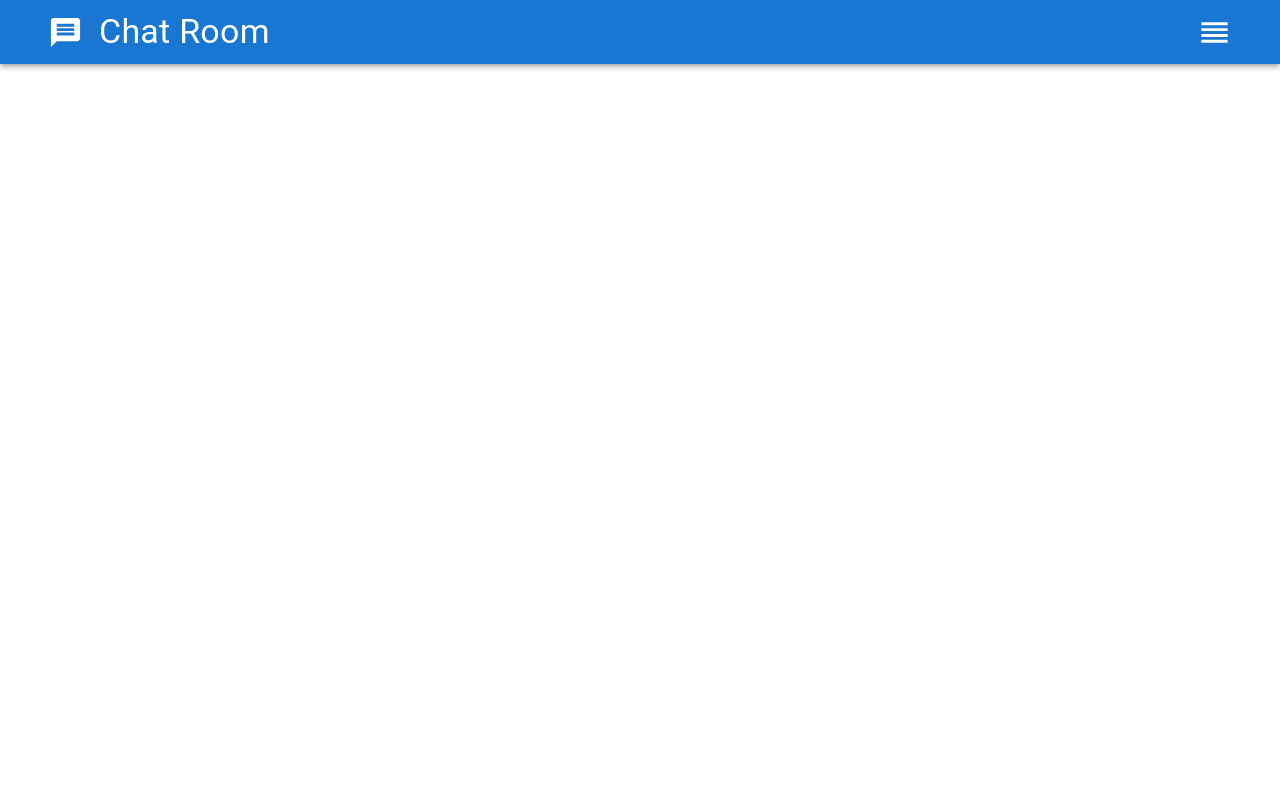
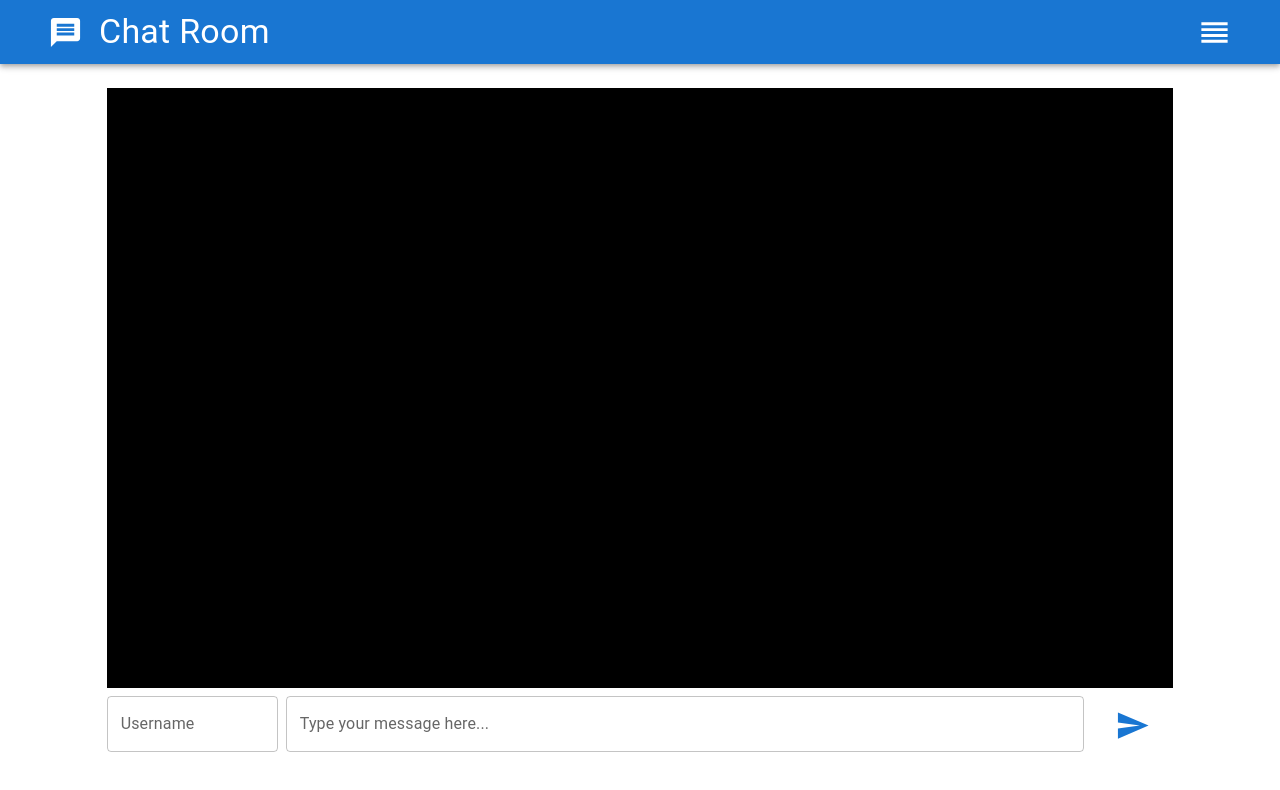
Before and after one commit to Hungerarray/signalR-omagol, a React (Vite) app in the folder Frontend/: page / in a window 1280 px wide. Shown: the top 790 px of the page. Built offline with nearby package versions, Linux system fonts and the light colour scheme.

Commit message:
Add theming

```diff
--- /dev/null
+++ b/Frontend/src/Interface/Themes.ts
@@ -0,0 +1,22 @@
+import { createTheme } from "@mui/material";
+import { blue, deepPurple } from "@mui/material/colors";
+
+export const OmaTheme = createTheme({
+  palette: {
+    primary: {
+      light: deepPurple[300],
+      main: deepPurple[700],
+      dark: deepPurple[900]
+    }
+  }
+});
+
+export const PubTheme = createTheme({
+  palette: {
+    primary: {
+      light: blue[300],
+      main: blue[700],
+      dark: blue[900]
+    }
+  }
+});
--- a/Frontend/src/components/navbar.tsx
+++ b/Frontend/src/components/navbar.tsx
@@ -49,7 +49,7 @@ export const NavBar : React.FC<Props> = ({pageType}) => {
             variant="h4"
             noWrap
             component="div"
-            sx={{ mr: 2, display: { xs: "none", md: "flex" }, flex: 1 }}
+            sx={{ mr: 2, display: { md: "flex" }, flex: 1 }}
           >
             {pageType}
           </Typography>
--- a/Frontend/src/screens/ChatRoom.tsx
+++ b/Frontend/src/screens/ChatRoom.tsx
@@ -1,11 +1,62 @@
-import { NavBar } from "../components/navbar"
-import { Pages } from "../Interface/PageEnums"
+import {
+  Box,
+  Grid,
+  IconButton,
+  TextField,
+  ThemeProvider,
+} from "@mui/material";
+import { NavBar } from "../components/navbar";
+import { Pages } from "../Interface/PageEnums";
+import SendIcon from "@mui/icons-material/Send";
+import { PubTheme } from "../Interface/Themes";
 
 export const ChatRoom = () => {
-
   return (
     <>
-      <NavBar pageType={Pages.ChatRoom}/>
+      <ThemeProvider theme={PubTheme}>
+        <NavBar pageType={Pages.ChatRoom} />
+        <Grid container>
+          <Grid item xs={0} md={1}></Grid>
+          <Grid item container xs={12} md={10} spacing={1}>
+            <Grid item xs={12}>
+              <Box
+                sx={{
+                  backgroundColor: "#000",
+                  height: "75vh",
+                  flex: 1,
+                  mt: 3,
+                }}
+              ></Box>
+            </Grid>
+            <Grid item xs={12} md={2}>
+              <TextField label="Username" variant="outlined" fullWidth />
+            </Grid>
+            <Grid item xs={12} sm={9}>
+              <TextField
+                label="Type your message here..."
+                variant="outlined"
+                fullWidth
+                multiline
+                maxRows={2}
+              />
+            </Grid>
+            <Grid
+              item
+              sm={1}
+              sx={{
+                display: { xs: "none", sm: "flex" },
+                alignItems: "center",
+                justifyContent: "center",
+              }}
+            >
+              <IconButton size="large" color="primary">
+                <SendIcon fontSize="large" />
+              </IconButton>
+            </Grid>
+          </Grid>
+          <Grid item xs={0} sm={1}></Grid>
+        </Grid>
+      </ThemeProvider>
     </>
-  )
-}
+  );
+};
--- a/Frontend/src/screens/OmaChat.tsx
+++ b/Frontend/src/screens/OmaChat.tsx
@@ -1,11 +1,17 @@
+import { ThemeProvider } from "@mui/material";
 import { NavBar } from "../components/navbar"
 import { Pages } from "../Interface/PageEnums";
+import { OmaTheme } from "../Interface/Themes";
+
 
 export const OmaChat = () => {
 
   return (
     <>
-      <NavBar pageType={Pages.OmaChat} />
+      <ThemeProvider theme={OmaTheme}>
+        <NavBar pageType={Pages.OmaChat} />
+      </ThemeProvider>
+
     </>
   );
 }
--- a/Frontend/src/screens/OmaVid.tsx
+++ b/Frontend/src/screens/OmaVid.tsx
@@ -1,12 +1,16 @@
+import { ThemeProvider } from "@mui/material"
 import { NavBar } from "../components/navbar"
 import { Pages } from "../Interface/PageEnums"
+import { OmaTheme } from "../Interface/Themes"
 
 
 export const OmaVid = () => {
 
   return (
     <>
-      <NavBar pageType={Pages.OmaVideo} />
+      <ThemeProvider theme={OmaTheme}>
+        <NavBar pageType={Pages.OmaVideo} />
+      </ThemeProvider>
     </>
   )
 }
```
